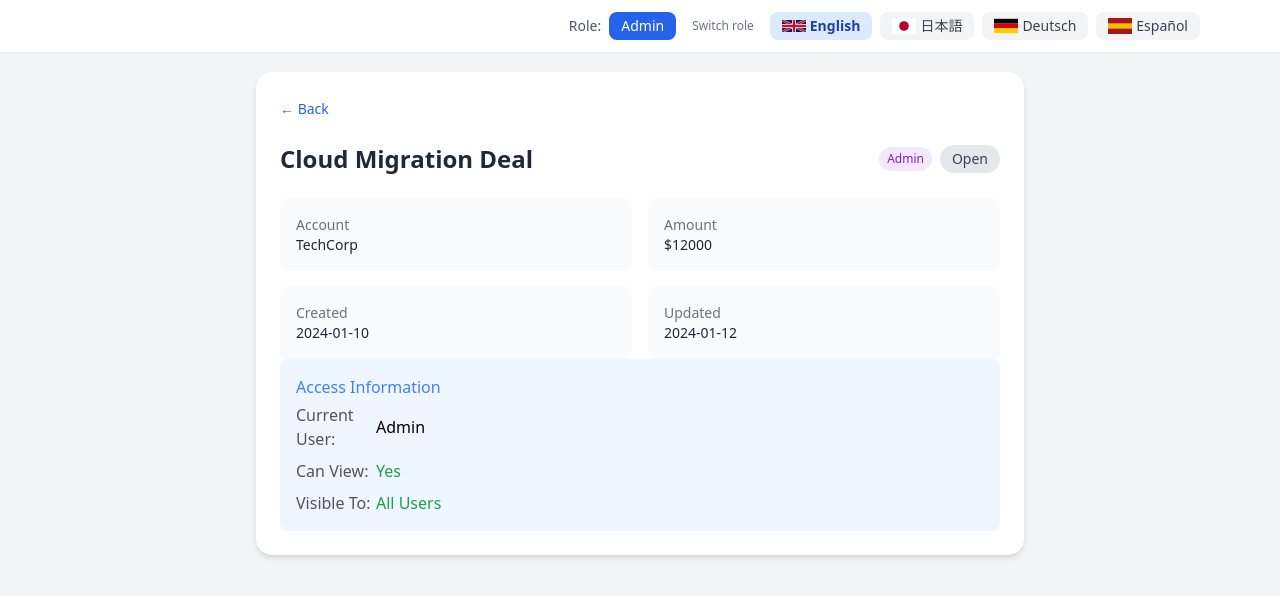
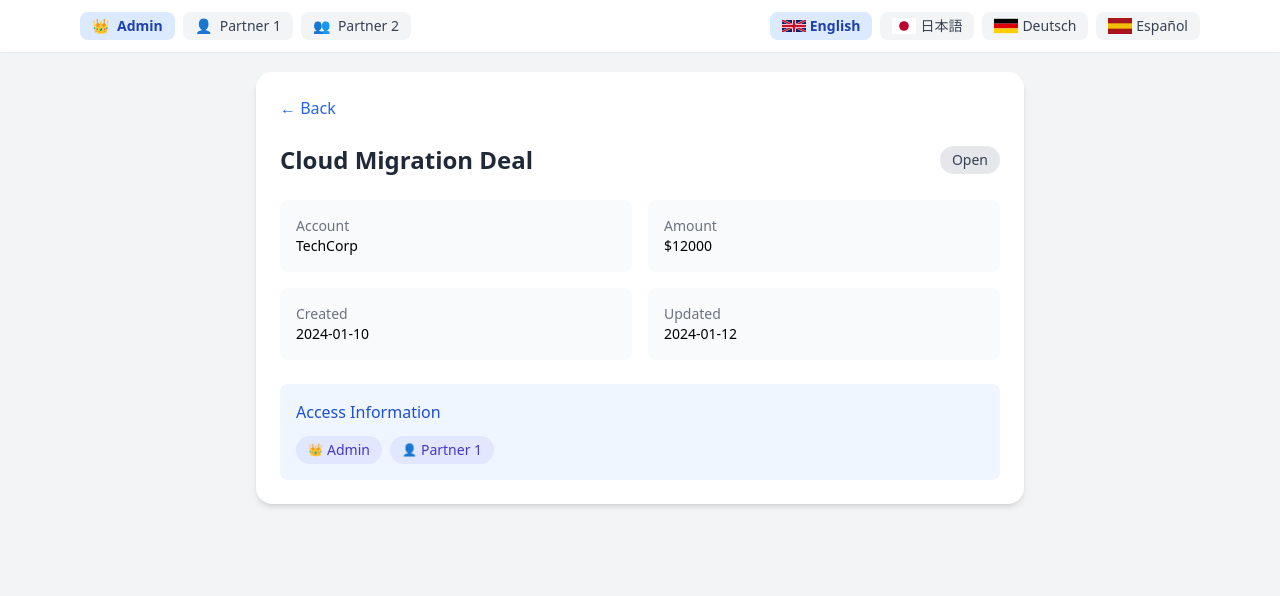
Before and after one commit to marijayellow/dealManagementDashboard, a Vue app: page /deal/1 in a window 1280 px wide. Shown: the top 596 px of the page. Built offline with nearby package versions, Linux system fonts and the light colour scheme.

Commit message:
user role switcher

```diff
--- a/src/components/Header.vue
+++ b/src/components/Header.vue
@@ -1,34 +1,16 @@
 <script setup>
 import LanguageSwitcher from "./LanguageSwitcher.vue";
-import { useUserStore } from "../stores/userStore";
-
-const userStore = useUserStore();
-
-function switchRole() {
-  userStore.role = userStore.role === 'Admin' ? 'Partner' : 'Admin';
-}
+import UserSwitcher from "./UserSwitcher.vue";
 </script>
 
 <template>
   <header class="fixed top-0 left-0 w-full bg-white shadow-sm z-50">
     <div class="max-w-6xl mx-auto px-4 py-3 flex justify-between items-center">
-      <div class="font-semibold text-gray-700 text-sm md:text-base"></div>
+      <div class="flex items-center">
+        <UserSwitcher />
+      </div>
 
-      <div class="flex items-center gap-4">
-        <!-- Role Switcher -->
-        <div class="flex items-center gap-2">
-          <span class="text-sm text-gray-600">Role:</span>
-          <button
-            @click="switchRole"
-            class="px-3 py-1 text-sm rounded-lg bg-blue-600 text-white hover:bg-blue-700 transition-colors"
-          >
-            {{ userStore.role }}
-          </button>
-          <span class="text-xs text-gray-500 ml-2">
-            Switch role
-          </span>
-        </div>
-
+      <div class="flex items-center">
         <LanguageSwitcher />
       </div>
     </div>
--- /dev/null
+++ b/src/components/UserSwitcher.vue
@@ -0,0 +1,108 @@
+<script setup>
+import { ref, onMounted } from "vue";
+import { useUserStore } from "../stores/userStore";
+
+const userStore = useUserStore();
+
+const isOpen = ref(false);
+
+const users = [
+  {
+    key: "admin",
+    label: "Admin",
+    icon: "👑",
+  },
+  {
+    key: "partner1",
+    label: "Partner 1",
+    icon: "👤",
+  },
+  {
+    key: "partner2",
+    label: "Partner 2",
+    icon: "👥",
+  },
+];
+
+// Restore saved user
+onMounted(() => {
+  const savedUser = sessionStorage.getItem("userRole");
+
+  if (savedUser) {
+    userStore.switchUser(savedUser);
+  }
+});
+
+// Change user
+function changeUser(userKey) {
+  userStore.switchUser(userKey);
+
+  sessionStorage.setItem("userRole", userKey);
+
+  isOpen.value = false;
+}
+
+// Button styles
+const buttonClass = (userKey) =>
+  userStore.currentUserKey === userKey
+    ? "bg-blue-100 text-blue-800 font-semibold"
+    : "bg-gray-100 text-gray-700 hover:bg-gray-200";
+</script>
+
+<template>
+  <div class="relative">
+    <!-- DESKTOP -->
+    <div class="hidden md:flex items-center gap-2">
+      <button
+        v-for="user in users"
+        :key="user.key"
+        @click="changeUser(user.key)"
+        :class="[
+          'flex items-center gap-2 px-3 py-1 rounded-lg transition-colors text-sm',
+          buttonClass(user.key),
+        ]"
+      >
+        <span>{{ user.icon }}</span>
+        <span>{{ user.label }}</span>
+      </button>
+    </div>
+
+    <!-- MOBILE -->
+    <div class="md:hidden">
+      <!-- Hamburger -->
+      <button
+        @click="isOpen = !isOpen"
+        class="bg-gray-100 hover:bg-gray-200 p-2 rounded-lg transition"
+      >
+        ☰
+      </button>
+
+      <!-- Dropdown -->
+      <div
+        v-if="isOpen"
+        class="absolute right-0 mt-2 w-48 bg-white rounded-xl shadow-lg border p-2 z-50"
+      >
+        <button
+          v-for="user in users"
+          :key="user.key"
+          @click="changeUser(user.key)"
+          :class="[
+            'w-full flex items-center gap-2 px-3 py-2 rounded-lg text-left transition-colors mb-1',
+            buttonClass(user.key),
+          ]"
+        >
+          <span>{{ user.icon }}</span>
+          <span>{{ user.label }}</span>
+        </button>
+      </div>
+    </div>
+  </div>
+</template>
+
+<style scoped>
+button {
+  border: none;
+  cursor: pointer;
+  outline: none;
+}
+</style>
--- a/src/pages/Dashboard.vue
+++ b/src/pages/Dashboard.vue
@@ -113,7 +113,7 @@ function statusClass(status) {
 
       <!-- LOAD MORE BUTTON  -->
       <div
-        v-if="store.hasMore && userStore.role === 'Admin'"
+        v-if="store.hasMore && userStore.currentUser.role === 'Admin'"
         class="mt-4 flex justify-center"
       >
         <button
--- a/src/pages/DealDetails.vue
+++ b/src/pages/DealDetails.vue
@@ -1,14 +1,12 @@
 <script setup>
-import { ref, onMounted, watch } from "vue";
+import { ref, onMounted, watch, computed } from "vue";
 import { useRoute, useRouter } from "vue-router";
-import { useDealsStore } from "../stores/dealsStore";
 import { useUserStore } from "../stores/userStore";
 import { getDealById } from "../services/dealService";
 
 const route = useRoute();
 const router = useRouter();
 
-const store = useDealsStore();
 const userStore = useUserStore();
 
 const deal = ref(null);
@@ -17,20 +15,24 @@ const error = ref(null);
 
 const dealId = route.params.id;
 
-onMounted(async () => {
+// Load deal
+async function loadDeal() {
+  loading.value = true;
+  error.value = null;
+  deal.value = null;
+
   try {
-    // Fetch deal directly by ID using new endpoint
     const found = await getDealById(dealId);
 
-    // Role check
     if (!userStore.canViewDeal(found.id)) {
       error.value = "noAccess";
+      deal.value = null;
       return;
     }
 
     deal.value = found;
   } catch (e) {
-    if (e.message.includes("not found")) {
+    if (e.message?.toLowerCase().includes("not found")) {
       error.value = "notFound";
     } else {
       error.value = "error";
@@ -38,25 +40,21 @@ onMounted(async () => {
   } finally {
     loading.value = false;
   }
-});
+}
 
-// Watch for role changes and re-check access
-watch(() => userStore.role, async () => {
-  if (deal.value) {
-    // Re-check access when role changes
-    if (!userStore.canViewDeal(deal.value.id)) {
-      error.value = "noAccess";
-    } else {
-      error.value = null; // Clear access error if now has access
-    }
-  }
-});
+onMounted(loadDeal);
+
+watch(
+  () => userStore.currentUserKey,
+  async () => {
+    await loadDeal();
+  },
+);
 
 function goBack() {
   router.push("/");
 }
 
-// Status style
 function statusClass(status) {
   return {
     Open: "bg-gray-200 text-gray-700",
@@ -64,16 +62,30 @@ function statusClass(status) {
     Rejected: "bg-red-100 text-red-700",
   }[status];
 }
+
+// USERS WITH ACCESS
+const usersWithAccess = computed(() => {
+  if (!deal.value) return [];
+
+  return userStore.usersList.filter((user) =>
+    userStore.canViewDealForUser(user, deal.value.id),
+  );
+});
+
+// ROLE ICONS (NEW)
+function roleIcon(role) {
+  if (role === "Admin") return "👑";
+  if (role === "Partner 1") return "👤";
+  if (role === "Partner 2") return "👥";
+  return "👤";
+}
 </script>
 
 <template>
   <div class="min-h-screen bg-gray-100 p-6 mt-6">
     <div class="max-w-3xl mx-auto bg-white rounded-2xl shadow-md p-6 mt-6">
-      <!-- BACK BUTTON -->
-      <button
-        @click="goBack"
-        class="mb-6 text-sm text-blue-600 hover:underline"
-      >
+      <!-- BACK -->
+      <button @click="goBack" class="mb-6 text-blue-600 hover:underline">
         {{ $t("back") }}
       </button>
 
@@ -82,7 +94,7 @@ function statusClass(status) {
         {{ $t("loading") }}
       </div>
 
-      <!-- ERROR STATES -->
+      <!-- ERRORS -->
       <div v-else-if="error === 'notFound'" class="text-red-500 text-center">
         {{ $t("notResults") }}
       </div>
@@ -103,14 +115,6 @@ function statusClass(status) {
             {{ deal.name }}
           </h1>
 
-          <!-- Role Tag -->
-          <div class="flex items-center gap-2">
-            <span
-              class="px-2 py-1 text-xs rounded-full bg-purple-100 text-purple-700"
-            >
-              {{ userStore.role }}
-            </span>
-
           <span
             class="px-3 py-1 text-sm rounded-full"
             :class="statusClass(deal.status)"
@@ -118,56 +122,55 @@ function statusClass(status) {
             {{ $t(deal.status.toLowerCase()) }}
           </span>
         </div>
-        </div>
 
         <!-- INFO GRID -->
         <div class="grid grid-cols-1 md:grid-cols-2 gap-4 text-sm">
           <div class="bg-gray-50 p-4 rounded-lg">
             <p class="text-gray-500">{{ $t("account") }}</p>
-            <p class="font-medium text-gray-800">{{ deal.account }}</p>
+            <p class="font-medium">{{ deal.account }}</p>
           </div>
 
           <div class="bg-gray-50 p-4 rounded-lg">
             <p class="text-gray-500">{{ $t("amount") }}</p>
-            <p class="font-medium text-gray-800">${{ deal.amount }}</p>
+            <p class="font-medium">${{ deal.amount }}</p>
           </div>
 
           <div class="bg-gray-50 p-4 rounded-lg">
             <p class="text-gray-500">{{ $t("created") }}</p>
-            <p class="font-medium text-gray-800">{{ deal.createdAt }}</p>
+            <p class="font-medium">{{ deal.createdAt }}</p>
           </div>
 
           <div class="bg-gray-50 p-4 rounded-lg">
             <p class="text-gray-500">{{ $t("updated") }}</p>
-            <p class="font-medium text-gray-800">{{ deal.updatedAt }}</p>
+            <p class="font-medium">{{ deal.updatedAt }}</p>
           </div>
         </div>
 
         <!-- ACCESS INFO -->
-        <div class="bg-blue-50 p-4 rounded-lg">
-          <p class="text-blue-500 mb-1 font-medium">Access Information</p>
-          <div class="space-y-2">
-            <div class="flex items-center">
-              <span class="text-gray-600 w-20">Current User:</span>
-              <span class="font-medium">{{ userStore.role }}</span>
-            </div>
-            <div class="flex items-center">
-              <span class="text-gray-600 w-20">Can View:</span>
-              <span class="font-medium text-green-600">Yes</span>
-            </div>
-            <div class="flex items-center">
-              <span class="text-gray-600 w-20">Visible To:</span>
-              <span class="font-medium">
-                <span v-if="userStore.role === 'Admin'" class="text-green-600">All Users</span>
-                <span v-else class="text-blue-600">Admin + Partners (IDs: {{ userStore.assignedDealIds.join(', ') }})</span>
+        <div class="mt-6 bg-blue-50 p-4 rounded-lg">
+          <p class="text-blue-700 font-medium mb-3">Access Information</p>
+
+          <div class="flex flex-wrap gap-2">
+            <span
+              v-for="user in usersWithAccess"
+              :key="user.key"
+              class="px-3 py-1 text-sm font-medium rounded-full bg-indigo-100 text-indigo-700 flex items-center gap-1"
+            >
+              <span class="text-xs">
+                {{ roleIcon(user.role) }}
               </span>
-            </div>
+
+              {{ user.role }}
+            </span>
           </div>
         </div>
 
         <!-- DESCRIPTION -->
         <div v-if="deal.description" class="mt-6 bg-gray-50 p-4 rounded-lg">
-          <p class="text-gray-500 mb-1">{{ $t("description") }}</p>
+          <p class="text-gray-500 mb-1">
+            {{ $t("description") }}
+          </p>
+
           <p class="text-gray-800 leading-relaxed">
             {{ deal.description }}
           </p>
--- a/src/stores/dealsStore.js
+++ b/src/stores/dealsStore.js
@@ -8,7 +8,7 @@ export const useDealsStore = defineStore("deals", () => {
   const total = ref(0);
   const loading = ref(false);
   const error = ref(null);
-  const limit = 5;
+  const limit = 10;
   let intervalId = null;
 
   const hasMore = computed(() => deals.value.length < total.value);
--- a/src/stores/userStore.js
+++ b/src/stores/userStore.js
@@ -1,21 +1,65 @@
 import { defineStore } from "pinia";
-import { ref } from "vue";
+import { ref, computed } from "vue";
 
 export const useUserStore = defineStore("user", () => {
-  // Current user role: "Admin" or "Partner"
-  const role = ref("Admin");
+  // Mock users
+  const users = {
+    admin: {
+      role: "Admin",
+      assignedDealIds: [],
+    },
 
-  // Partner's assigned deals (IDs)
-  const assignedDealIds = ref([1, 2, 3]);
+    partner1: {
+      role: "Partner 1",
+      assignedDealIds: [1, 2, 3],
+    },
 
-  // Check if user can view a deal
+    partner2: {
+      role: "Partner 2",
+      assignedDealIds: [3, 4, 5, 6],
+    },
+  };
+
+  // Current user
+  const currentUserKey = ref("admin");
+
+  const currentUser = computed(() => users[currentUserKey.value]);
+
+  // ALL USERS AS ARRAY (IMPORTANT FOR TAGS)
+  const usersList = computed(() => {
+    return Object.entries(users).map(([key, user]) => ({
+      key,
+      ...user,
+    }));
+  });
+
+  // CHECK ACCESS FOR CURRENT USER
   function canViewDeal(dealId) {
-    return role.value === "Admin" || assignedDealIds.value.includes(dealId);
+    if (currentUser.value.role === "Admin") return true;
+
+    return currentUser.value.assignedDealIds.includes(dealId);
+  }
+
+  // CHECK ACCESS FOR ANY USER
+  function canViewDealForUser(user, dealId) {
+    if (user.role === "Admin") return true;
+
+    return user.assignedDealIds.includes(dealId);
+  }
+
+  function switchUser(userKey) {
+    if (users[userKey]) {
+      currentUserKey.value = userKey;
+    }
   }
 
   return {
-    role,
-    assignedDealIds,
+    users,
+    usersList,
+    currentUserKey,
+    currentUser,
     canViewDeal,
+    canViewDealForUser,
+    switchUser,
   };
 });
```
Lines whose indentation alone changed are shown as unchanged.
